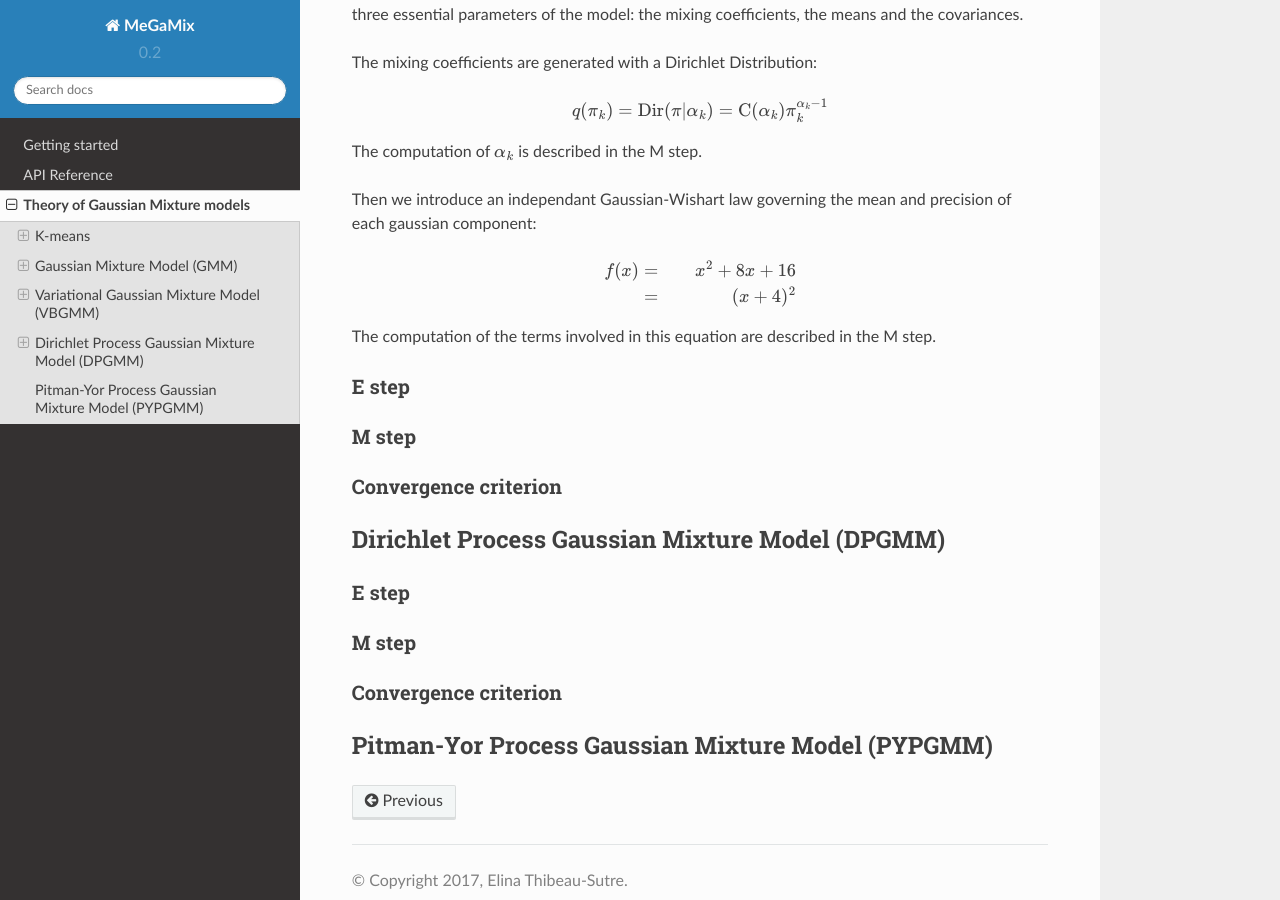
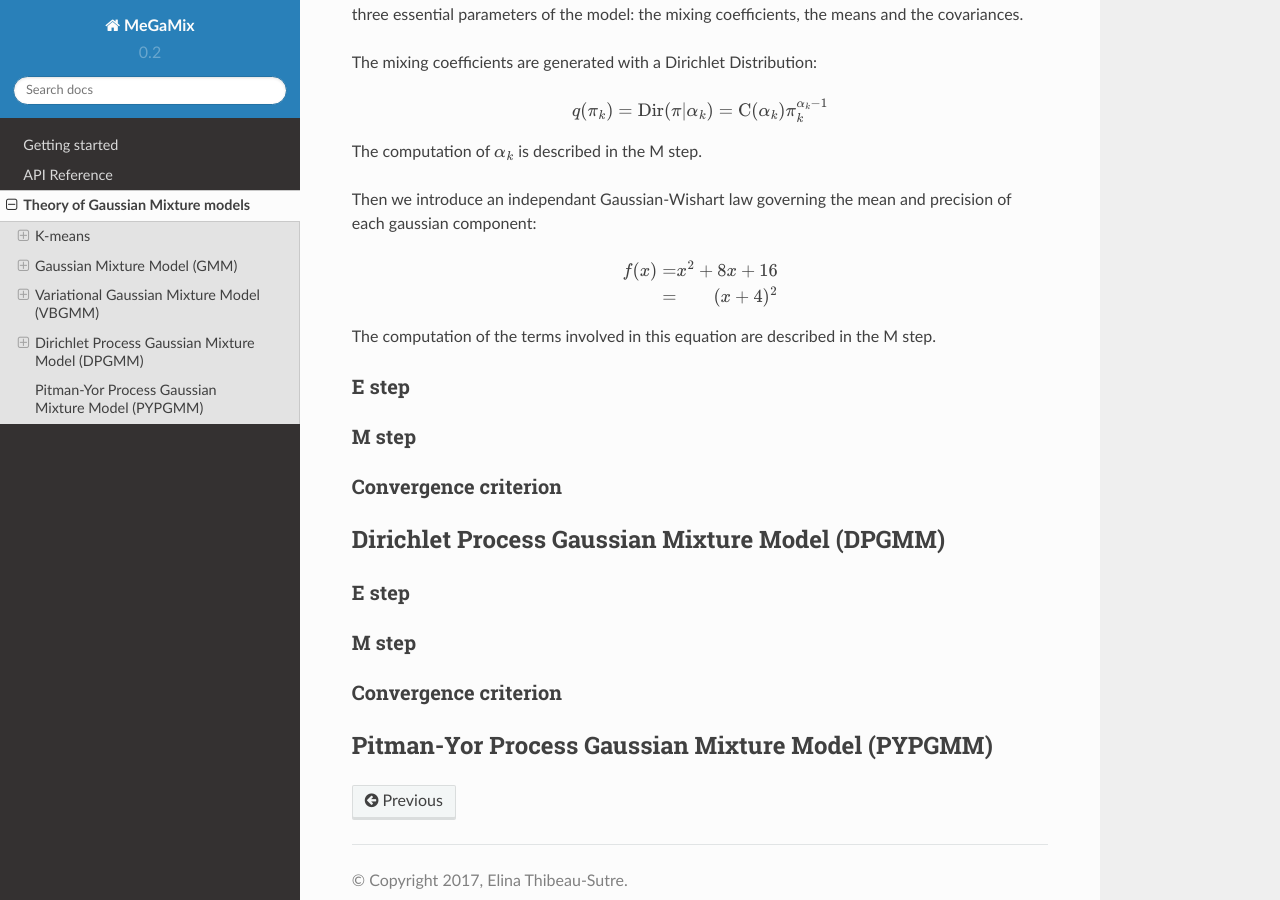
Before and after one commit to 14thibea/megamix, a Sphinx documentation site: the page built from doc/technical_doc.rst, in a window 1280 px wide and 900 px high, scrolled down 3095 px. Built offline with Sphinx 7.4.7 and the Read the Docs theme 2.0.0, drawn with Linux system fonts in a browser that asks for light colours; formulas are drawn with MathJax 3.

Commit message:
using split instead of align

```diff
--- a/doc/technical_doc.rst
+++ b/doc/technical_doc.rst
@@ -159,10 +159,10 @@ Then we introduce an independant Gaussian-Wishart law governing the mean and pre
 
 .. math::
 
-   \begin{align}
+   \begin{split}
       f(x) &=& x^2 + 8x + 16 \\
       &=& (x+4)^2
-   \end{align}
+   \end{split}
 
 The computation of the terms involved in this equation are described in the M step.
 
```
